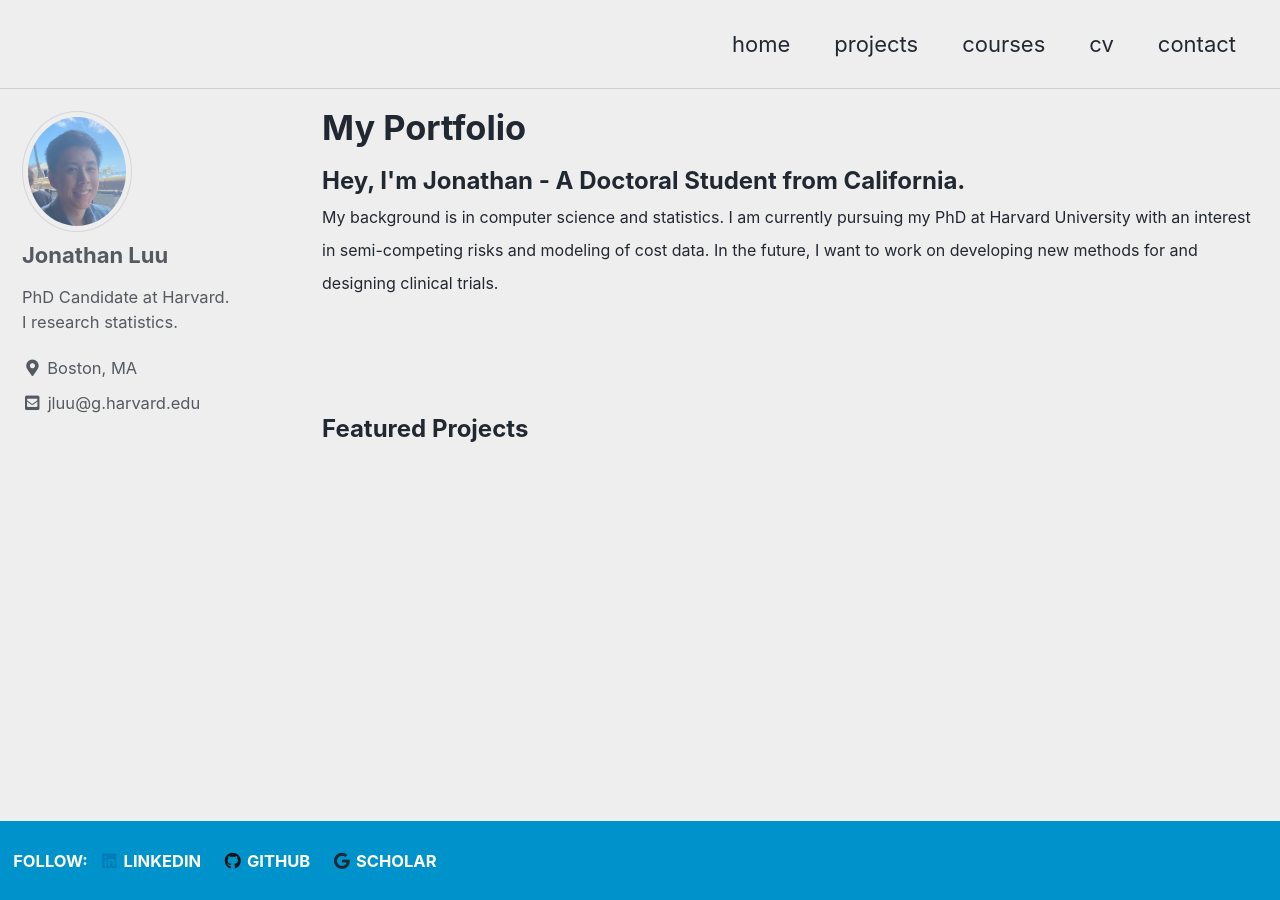
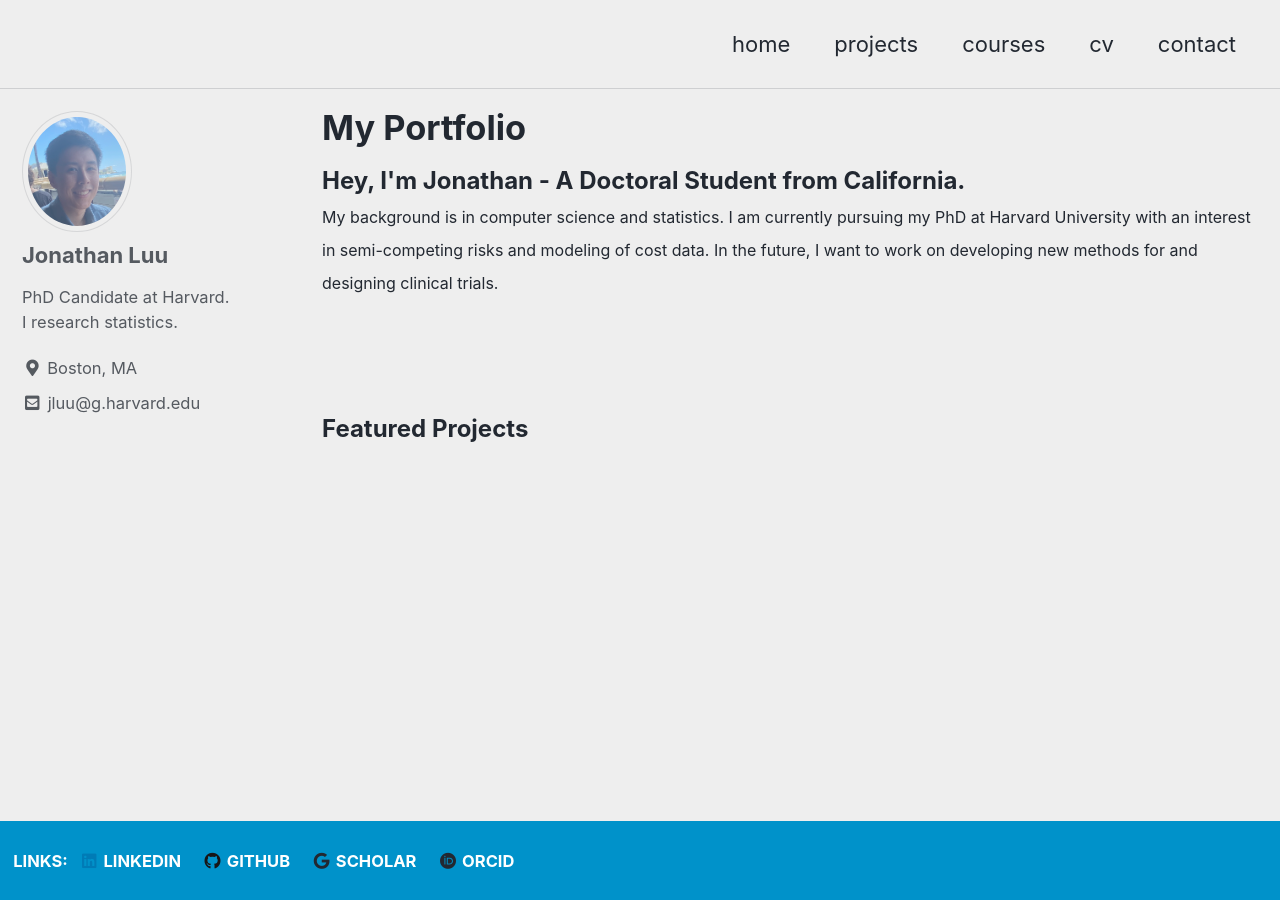
Before and after one commit to luuj/luuj.github.io, a Jekyll site: the page built from index.html, in a window 1280 px wide. Built offline with Jekyll 4.4.1, drawn with Linux system fonts in a browser that asks for light colours; cached includes are drawn as plain includes; the list of posts is cut into pages by our own code.

Commit message:
change follow to link

```diff
--- a/_config.yml
+++ b/_config.yml
@@ -126,6 +126,9 @@ footer:
     - label: "scholar"
       icon: "fab fa-fw fa-google"
       url: "https://scholar.google.com/citations?user=ngOsVV4AAAAJ&hl=en"
+    - label: "orcid"
+      icon: "fab fa-fw fa-orcid"
+      url: "https://orcid.org/0000-0003-0167-8350"
 
 
 
--- a/_data/ui-text.yml
+++ b/_data/ui-text.yml
@@ -27,7 +27,7 @@ en: &DEFAULT_EN
   comments_title             : "Comments"
   more_label                 : "Learn more"
   related_label              : "You may also enjoy"
-  follow_label               : "Follow:"
+  follow_label               : "Links:"
   feed_label                 : "Feed"
   powered_by                 : "Powered by"
   website_label              : "Website"
```
Also changed, not shown: 6 other files.
